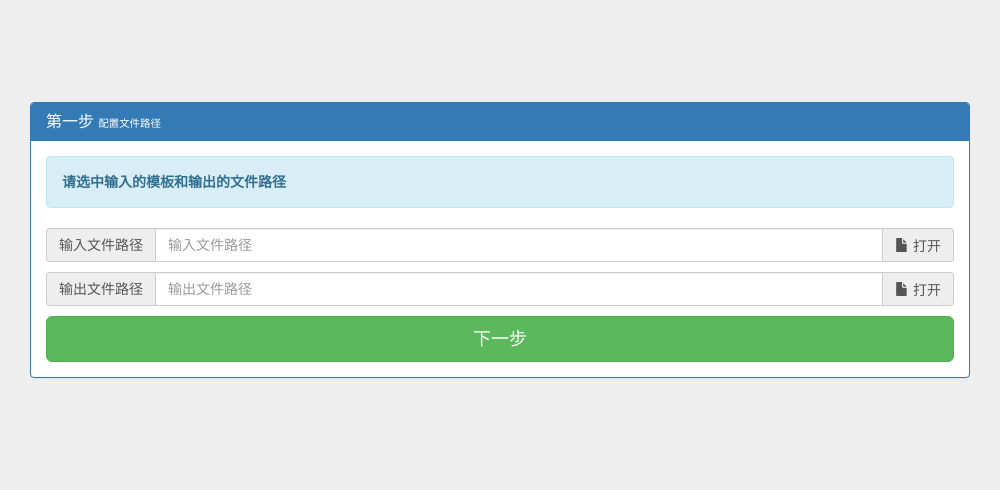
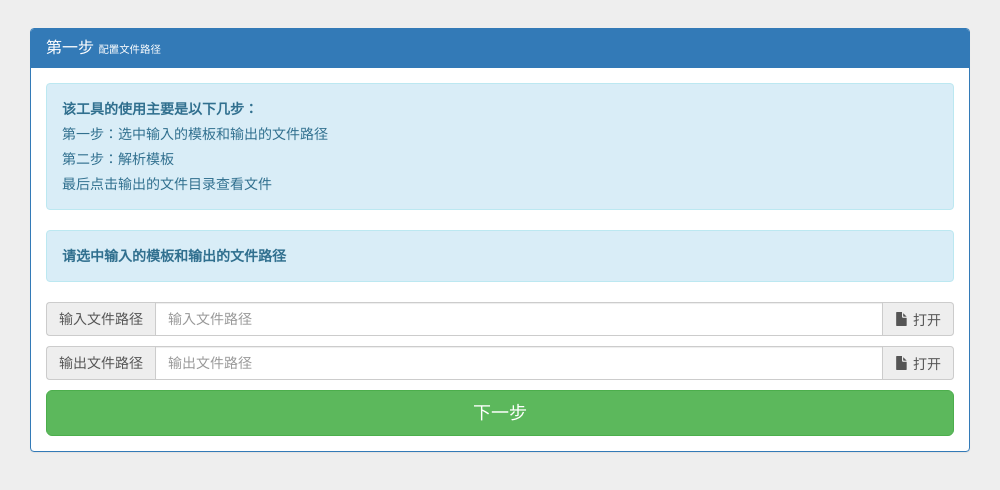
Before and after one commit to xueenze/electron-excel-analysis, an Electron app: page window/index.html in a window 1000 px wide. Drawn offline with Linux system fonts and the light colour scheme; no server answers.

Commit message:
修改内容

```diff
--- a/window/index.html
+++ b/window/index.html
@@ -20,6 +20,14 @@
                 </h3>
             </div>
             <div class="panel-body">
+                <div class="alert alert-info" role="alert">
+                    <p>
+                        <strong>该工具的使用主要是以下几步：</strong>
+                    </p>
+                    <p>第一步：选中输入的模板和输出的文件路径</p>
+                    <p>第二步：解析模板</p>
+                    <p>最后点击输出的文件目录查看文件</p>
+                </div>
                 <div class="alert alert-info" role="alert">
                     <strong>请选中输入的模板和输出的文件路径</strong>
                 </div>
```
Also changed, not shown: 1 other file.
